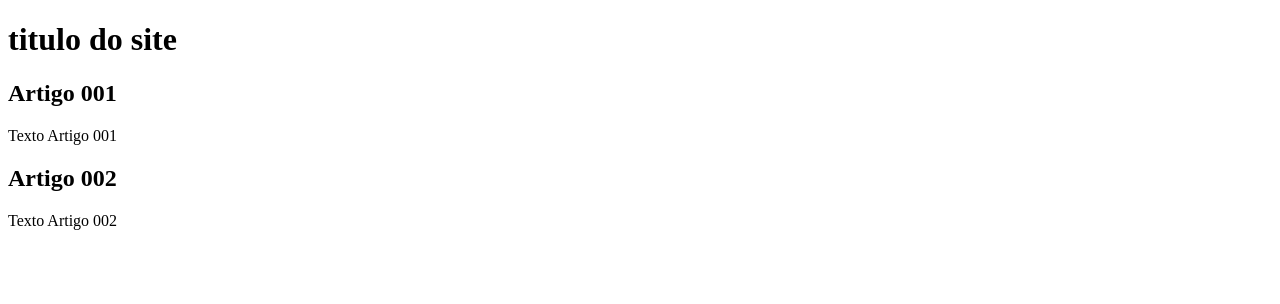
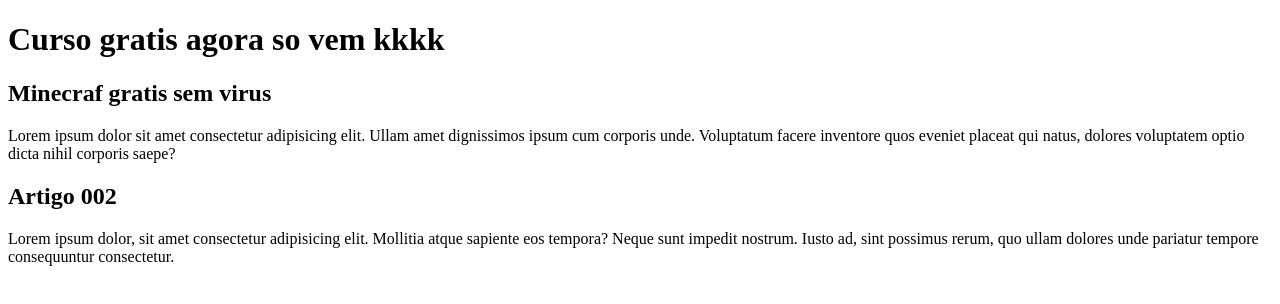
Before and after one commit to LeonardoMaiaDimas/teste-de-branchs-do-cursoemvideio, a plain HTML site: page index.html in a window 1280 px wide. Drawn offline with Linux system fonts and the light colour scheme.

Commit message:
conteudo show

```diff
--- a/index.html
+++ b/index.html
@@ -9,15 +9,15 @@
 <body>
     <main>
         <header>
-            <h1>titulo do site </h1>
+            <h1>Curso gratis agora so vem kkkk</h1>
         </header>
         <article>
-            <h2>Artigo 001</h2>
-            <p>Texto Artigo 001</p>
+            <h2>Minecraf gratis sem virus </h2>
+            <p>Lorem ipsum dolor sit amet consectetur adipisicing elit. Ullam amet dignissimos ipsum cum corporis unde. Voluptatum facere inventore quos eveniet placeat qui natus, dolores voluptatem optio dicta nihil corporis saepe?</p>
         </article>
         <article>
             <h2>Artigo 002</h2>
-            <p>Texto Artigo 002</p>
+            <p>Lorem ipsum dolor, sit amet consectetur adipisicing elit. Mollitia atque sapiente eos tempora? Neque sunt impedit nostrum. Iusto ad, sint possimus rerum, quo ullam dolores unde pariatur tempore consequuntur consectetur.</p>
         </article>
     </main>
 
```
